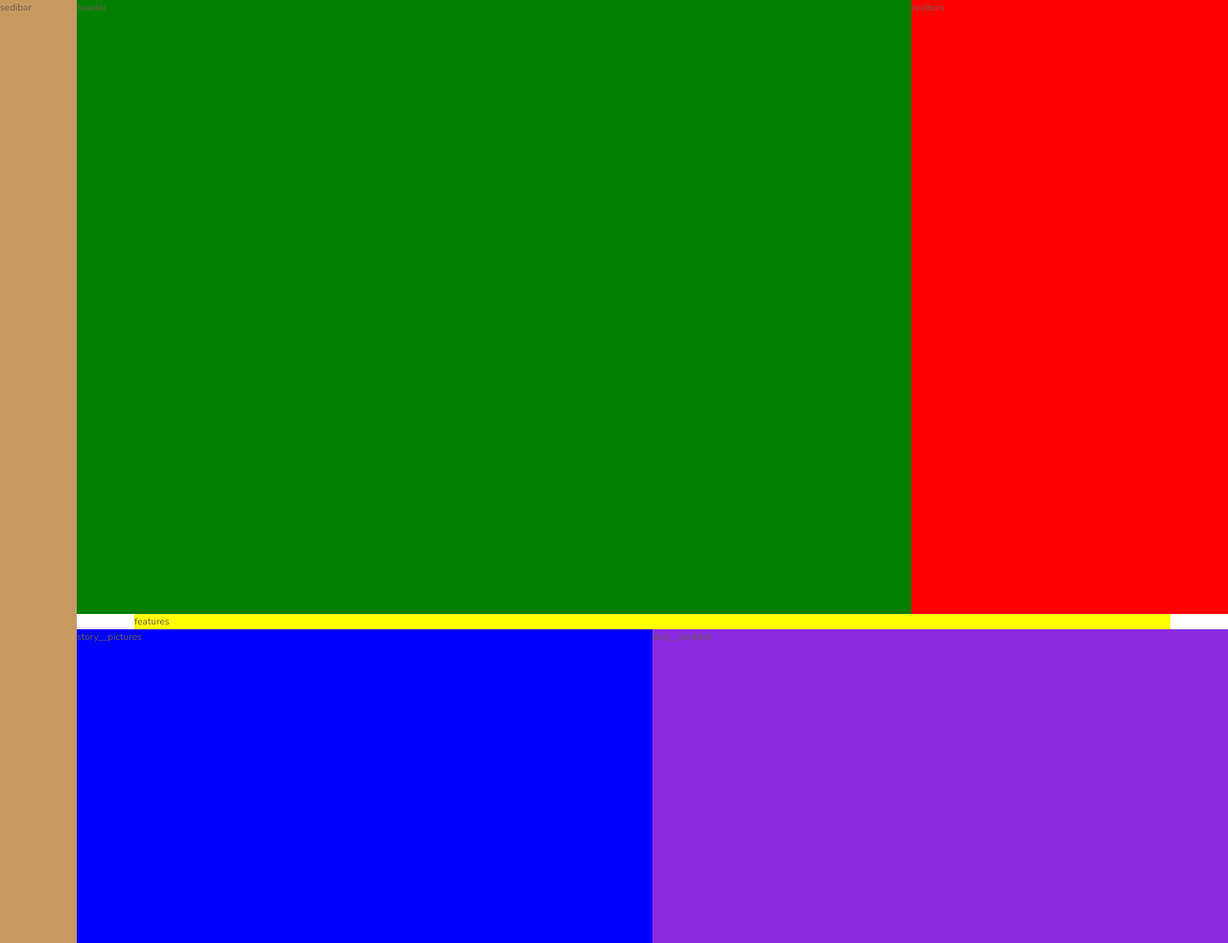
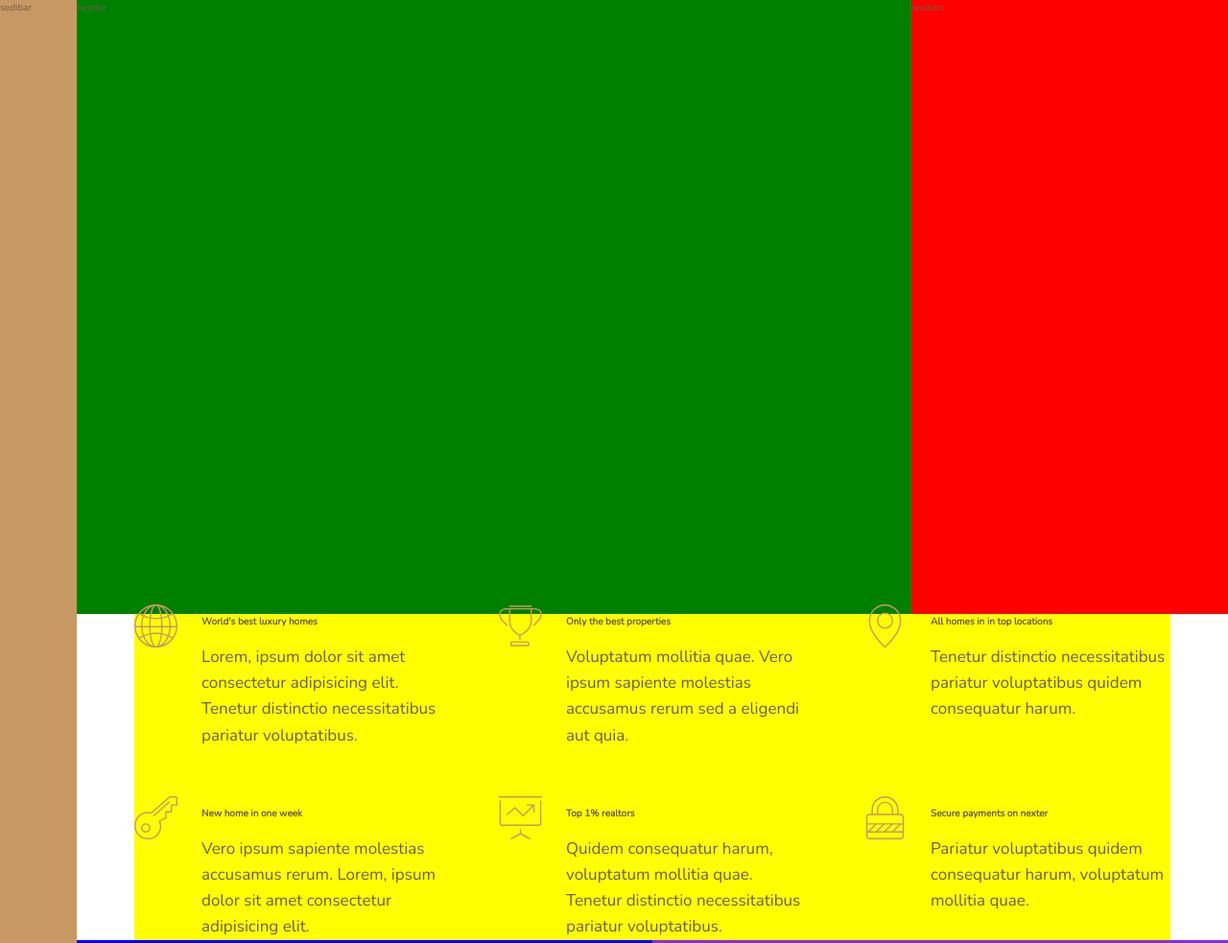
Before and after one commit to SergiiKov/nexter, a website: page index.html in a window 1280 px wide. Shown: the top 983 px of the page at 96% size. Drawn offline with nearby package versions, Linux system fonts and the light colour scheme.

Commit message:
add section features

```diff
--- a/index.html
+++ b/index.html
@@ -22,7 +22,53 @@
             realtors
         </div>
         <section class="features">
-            features
+            <div class="feature">
+                <svg class="feature__icon">
+                    <use xlink:href="img/sprite.svg#icon-global"></use>
+                </svg>
+                <h4 class="heading-4 heading-4--dark">World's best luxury homes</h4>
+                <p class="feature__text">Lorem, ipsum dolor sit amet consectetur adipisicing elit. Tenetur distinctio necessitatibus pariatur voluptatibus.</p>
+            </div>
+
+            <div class="feature">
+                <svg class="feature__icon">
+                    <use xlink:href="img/sprite.svg#icon-trophy"></use>
+                </svg>
+                <h4 class="heading-4 heading-4--dark">Only the best properties</h4>
+                <p class="feature__text">Voluptatum mollitia quae. Vero ipsum sapiente molestias accusamus rerum sed a eligendi aut quia.</p>
+            </div>
+
+            <div class="feature">
+                <svg class="feature__icon">
+                    <use xlink:href="img/sprite.svg#icon-map-pin"></use>
+                </svg>
+                <h4 class="heading-4 heading-4--dark">All homes in in top locations</h4>
+                <p class="feature__text">Tenetur distinctio necessitatibus pariatur voluptatibus quidem consequatur harum.</p>
+            </div>
+
+            <div class="feature">
+                <svg class="feature__icon">
+                    <use xlink:href="img/sprite.svg#icon-key"></use>
+                </svg>
+                <h4 class="heading-4 heading-4--dark">New home in one week</h4>
+                <p class="feature__text">Vero ipsum sapiente molestias accusamus rerum. Lorem, ipsum dolor sit amet consectetur adipisicing elit.</p>
+            </div>
+
+            <div class="feature">
+                <svg class="feature__icon">
+                    <use xlink:href="img/sprite.svg#icon-presentation"></use>
+                </svg>
+                <h4 class="heading-4 heading-4--dark">Top 1% realtors</h4>
+                <p class="feature__text">Quidem consequatur harum, voluptatum mollitia quae. Tenetur distinctio necessitatibus pariatur voluptatibus.</p>
+            </div>
+
+            <div class="feature">
+                <svg class="feature__icon">
+                    <use xlink:href="img/sprite.svg#icon-lock"></use>
+                </svg>
+                <h4 class="heading-4 heading-4--dark">Secure payments on nexter</h4>
+                <p class="feature__text">Pariatur voluptatibus quidem consequatur harum, voluptatum mollitia quae.</p>
+            </div>
         </section>
         <div class="story__pictures">
             story__pictures
--- a/sass/_features.scss
+++ b/sass/_features.scss
@@ -1,4 +1,38 @@
 .features{
     background-color: yellow;
     grid-column: center-start / center-end;
+
+    display: grid;
+    grid-template-columns: repeat(auto-fit, minmax(25rem, 1fr));
+    grid-gap: 6rem;
+    align-items: start;
 }
+
+.feature {
+
+    float: left;
+    width: 33.3333%;
+    margin-bottom: 6rem;
+
+    @supports(display: grid) {
+        width: auto;
+        margin-bottom: 0;
+    }
+
+    display: grid;
+    grid-template-columns: min-content 1fr;
+    grid-row-gap: 1.5rem;
+    grid-column-gap: 2.5rem;
+
+    &__icon {
+        fill: $color-primary;
+        width: 4.5rem;
+        height: 4.5rem;
+        grid-row: 1 / span 2;
+        transform: translateY(-1rem);
+    }
+
+    &__text {
+        font-size: 1.7rem;
+    }
+}
```
Also changed, not shown: css/style.css.
